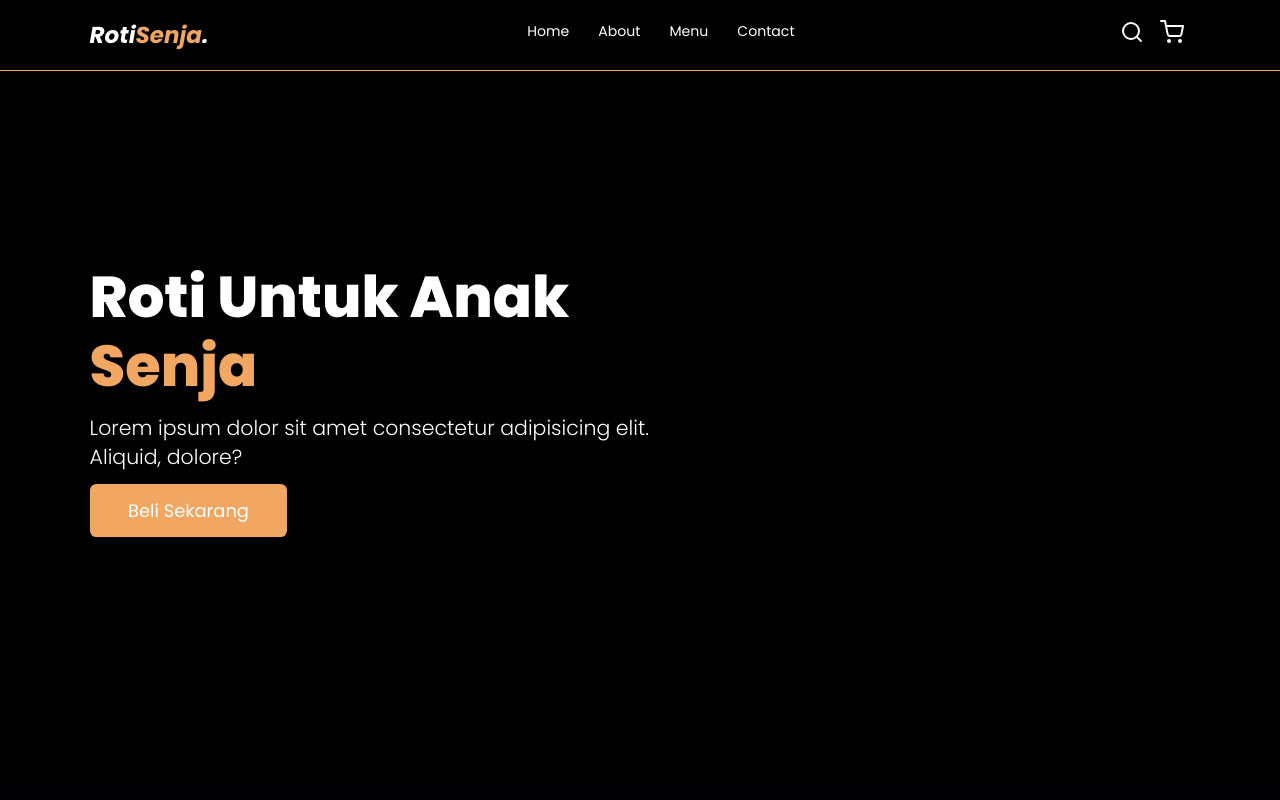
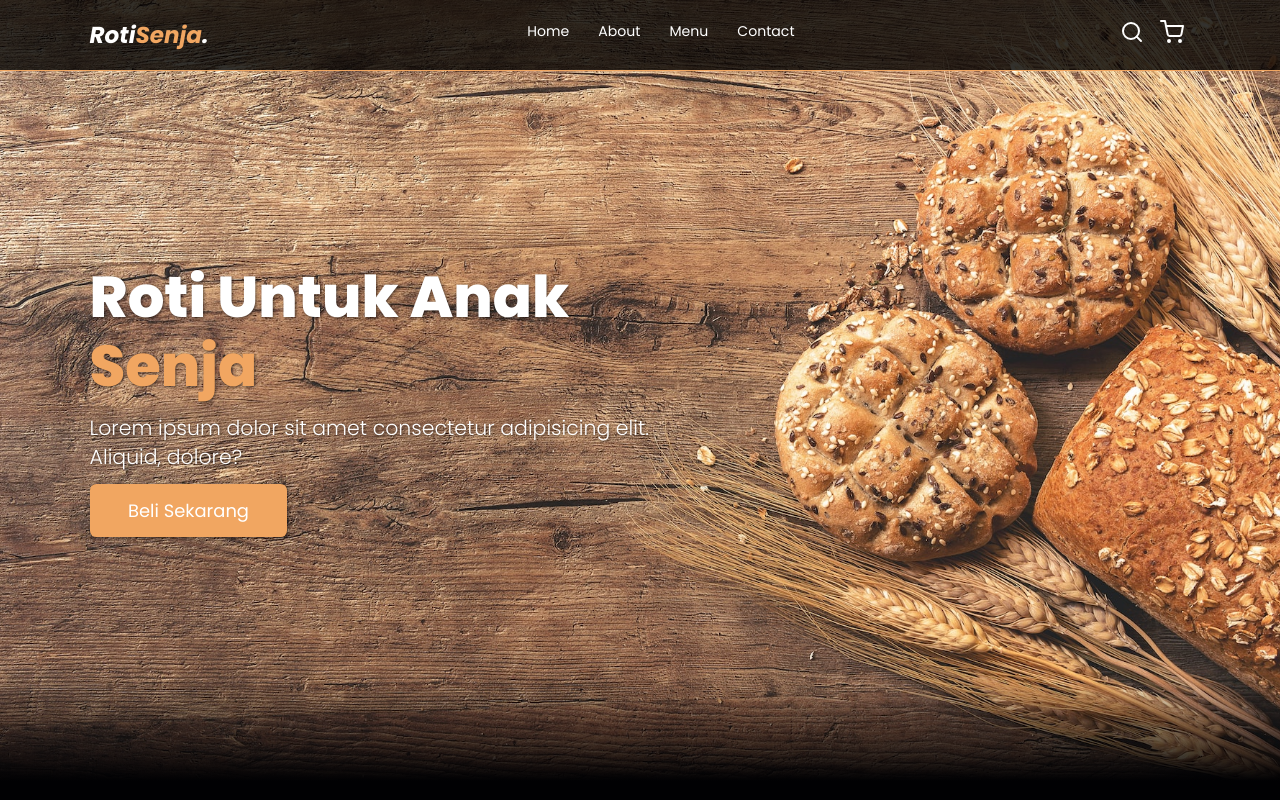
Before and after one commit to Riddzx/Roti-rid, a plain HTML site: page index.html in a window 1280 px wide. Shown: the top 800 px of the page. Drawn offline with nearby package versions, Linux system fonts and the light colour scheme.

Commit message:
repair background image hero section

```diff
--- a/Css/style.css
+++ b/Css/style.css
@@ -84,7 +84,7 @@ body {
   min-height: 100vh;
   display: flex;
   align-items: center;
-  background-image: url(IMG/Roti.jpg);
+  background-image: url(/IMG/Roti.jpg);
   background-repeat: no-repeat;
   background-size: cover;
   background-position: center;
```
